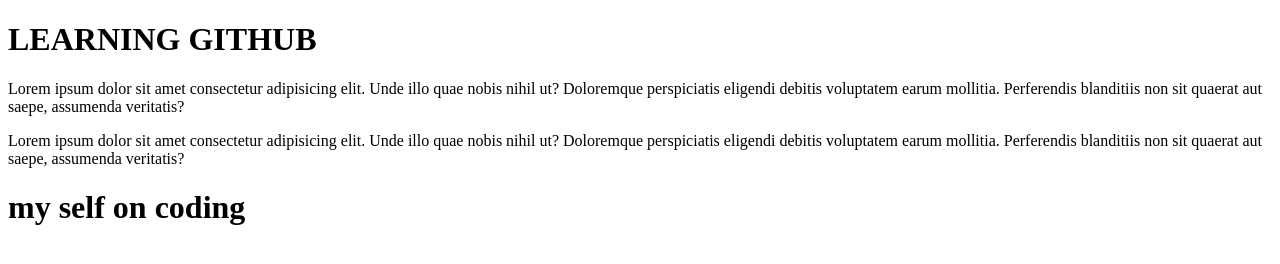
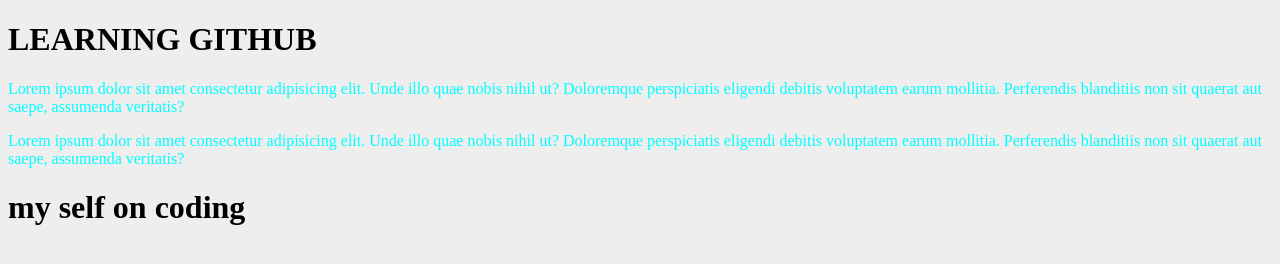
Before and after one commit to salamabdulazeez5-hash/big-success, a plain HTML site: page index.html in a window 1280 px wide. Drawn offline with Linux system fonts and the light colour scheme.

Commit message:
third commit

```diff
--- a/index.html
+++ b/index.html
@@ -5,6 +5,7 @@
     <meta charset="UTF-8">
     <meta name="viewport" content="width=device-width, initial-scale=1.0">
     <title>Latest website</title>
+    <link rel="stylesheet" href="style.css">
 </head>
 
 <body>
--- /dev/null
+++ b/style.css
@@ -0,0 +1,8 @@
+body{
+    background-color: #0011;
+}
+
+p{
+    text-decoration: double;
+    color: aqua;
+}
```
